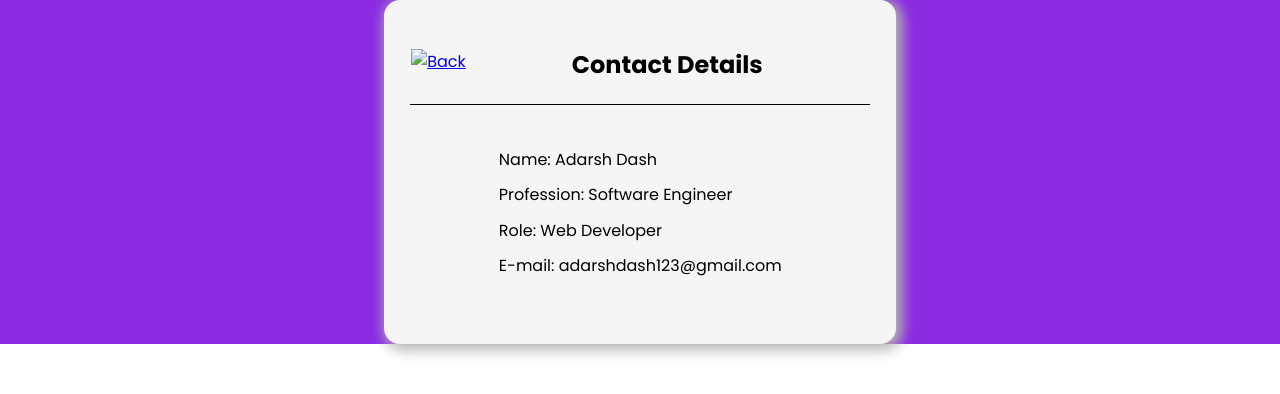
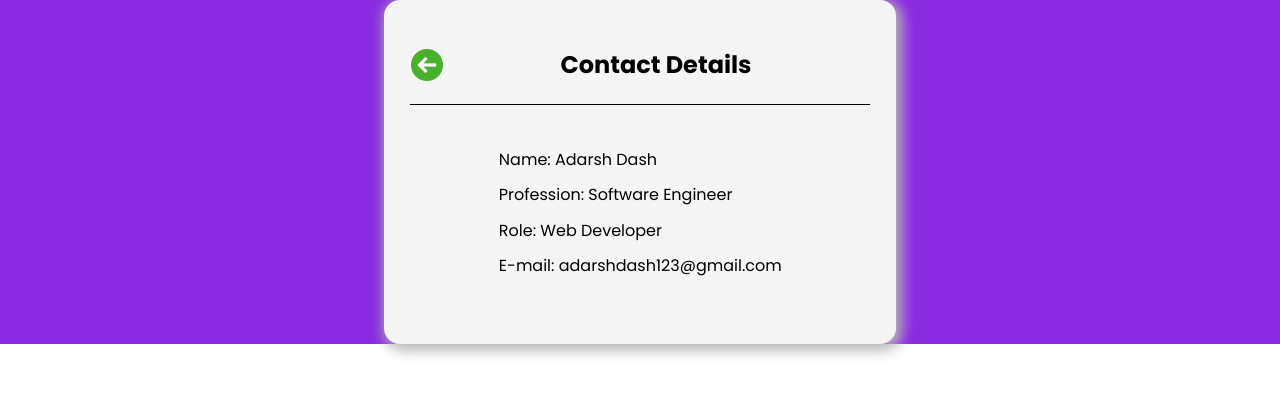
Before and after one commit to adworkspace/Portfolio_Site, a plain HTML site: page contactme.html in a window 1280 px wide. Drawn offline with Linux system fonts and the light colour scheme; the site is published under a folder, as on GitHub Pages, so addresses that start at the root find nothing.

Commit message:
Update contactme.html

```diff
--- a/contactme.html
+++ b/contactme.html
@@ -14,7 +14,7 @@
         <div id="contactCard">
             <div id="ccheader">
                 <div id="imgDiv">
-                    <a href="/index.html"><img src="/Media/left-arrow.png" alt="Back" height="32px" width="32px"></a>
+                    <a href="index.html"><img src="Media/left-arrow.png" alt="Back" height="32px" width="32px"></a>
                 </div>
                 <div id="headDiv">
                     <h2>Contact Details</h2>
```
